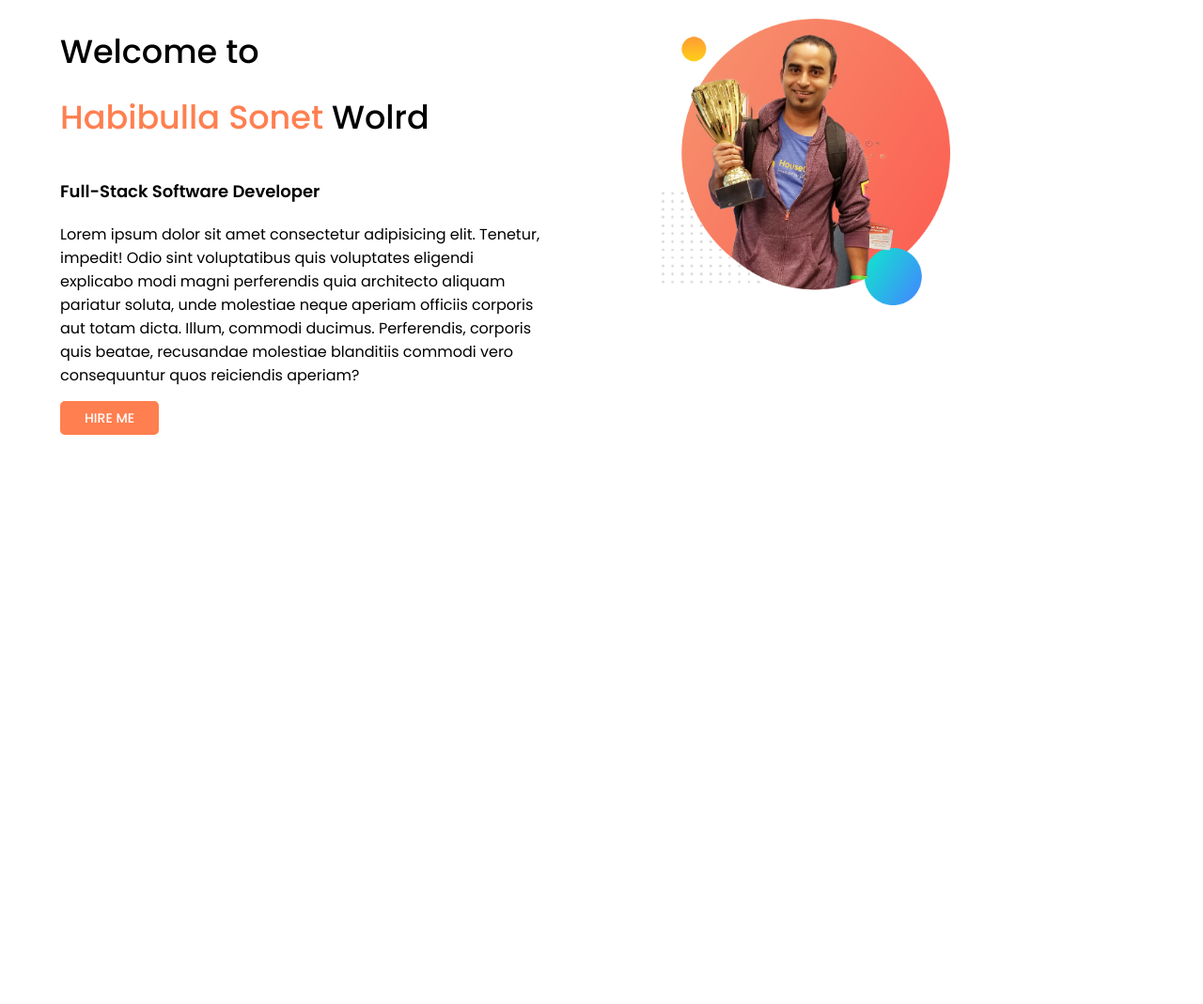
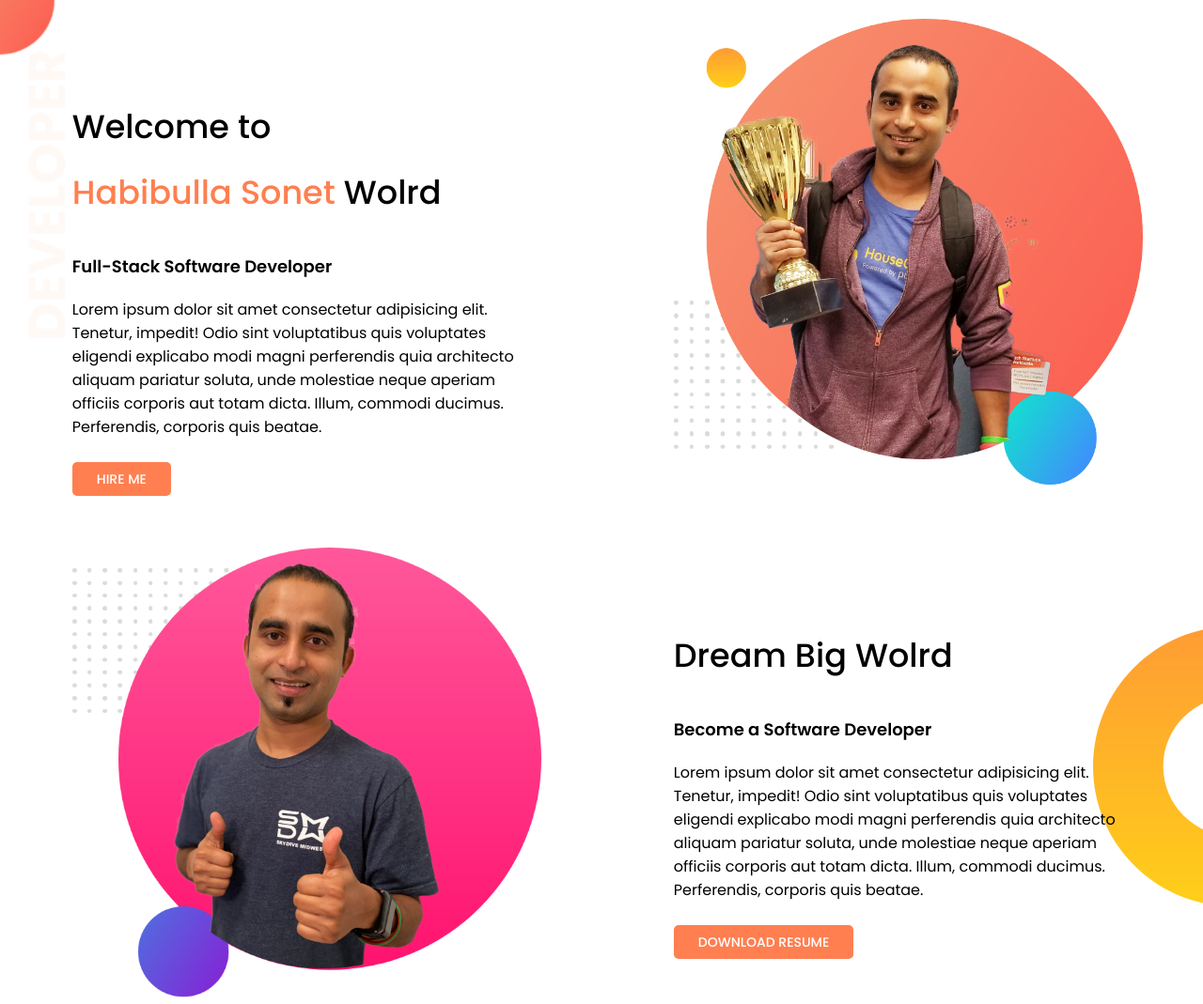
Before and after one commit to HabibullaSonet/Portfolio-2-Practise, a plain HTML site: page index.html in a window 1280 px wide. Shown: the whole page at 94% size. Before the commit the page ends 800 px from the top, so only its background shows below. Drawn offline with Linux system fonts and the light colour scheme.

Commit message:
Dream Section

```diff
--- a/index.html
+++ b/index.html
@@ -10,18 +10,33 @@
 </head>
 
 <body>
-    <section class="top-section">
+    <section class="top-section section">
         <div class="half-width">
             <h1>Welcome to<br><span class="my-name">Habibulla Sonet</span> Wolrd</h1>
             <h4>Full-Stack Software Developer</h4>
 
-            <p>Lorem ipsum dolor sit amet consectetur adipisicing elit. Tenetur, impedit! Odio sint voluptatibus quis voluptates eligendi explicabo modi magni perferendis quia architecto aliquam pariatur soluta, unde molestiae neque aperiam officiis corporis aut totam dicta. Illum, commodi ducimus. Perferendis, corporis quis beatae, recusandae molestiae blanditiis commodi vero consequuntur quos reiciendis aperiam?</p>
-            <a class="btn" href="https://www.youtube.com/channel/UCaAWI7uefV7L3h-xyiLXM0Q">Hire Me</a>
+            <p>Lorem ipsum dolor sit amet consectetur adipisicing elit. Tenetur, impedit! Odio sint voluptatibus quis voluptates eligendi explicabo modi magni perferendis quia architecto aliquam pariatur soluta, unde molestiae neque aperiam officiis corporis aut totam dicta. Illum, commodi ducimus. Perferendis, corporis quis beatae.</p>
+
+            <a class="btn" target="_blank" href="https://www.youtube.com/channel/UCaAWI7uefV7L3h-xyiLXM0Q">Hire Me</a>
         </div>
         <div class="half-width">
             <img src="/Resources/jhankar.png" alt="">
         </div>
     </section>
+
+    <section class="dream-section section">
+        <div class="half-width">
+            <img src="/Resources/jhankar2.png" alt="">
+        </div>
+        <div class="half-width">
+            <h1>Dream Big</span> Wolrd</h1>
+            <h4>Become a Software Developer</h4>
+
+            <p>Lorem ipsum dolor sit amet consectetur adipisicing elit. Tenetur, impedit! Odio sint voluptatibus quis voluptates eligendi explicabo modi magni perferendis quia architecto aliquam pariatur soluta, unde molestiae neque aperiam officiis corporis aut totam dicta. Illum, commodi ducimus. Perferendis, corporis quis beatae.</p>
+
+            <a class="btn" target="_blank" href="https://www.youtube.com/channel/UCaAWI7uefV7L3h-xyiLXM0Q">Download Resume</a>
+        </div>
+    </section>
 </body>
 
 </html>
--- a/style.css
+++ b/style.css
@@ -5,22 +5,15 @@
     font-family: 'Poppins', sans-serif;
 }
 
-.top-section{
-    float: left;
+.section{
+    display: grid;
+    grid-template-columns: 1fr 1fr;
 }
-.left-side{
-    width: 40%;
-}
+
 .half-width{
-    width: 40%;
-    height: 100%;
-    float: left;
-    margin-left: 5%;
-    margin-right: 5%;
-}
-.half-width img{
-    margin-top: 20px;
-    width: 60%;
+    margin-left: 10%;
+    margin-right: 10%;
+    padding-left: 2%;
 }
 
 h1{
@@ -44,13 +37,21 @@ h4{
     border-radius: 5px;
 }
 
-/* ============== */
-/* Header Section */
-/* ============== */
+/* =========== */
+/* Top Section */
+/* =========== */
+.top-section{
+    background-image: url('/Resources/top-banner.png');
+    background-repeat: no-repeat;
+}
+.half-width img{
+    margin-top: 20px;
+    width: 100%;
+}
 
 .half-width h1{
     line-height: 70px;
-    margin-top: 20px;
+    margin-top: 100px;
     margin-bottom: 30px;
 }
 
@@ -63,5 +64,16 @@ h4{
 }
 
 .half-width p{
-    margin-bottom: 20px;
+    margin-bottom: 30px;
 }
+
+/* ============= */
+/* Dream Section */
+/* ============= */
+
+.dream-section{
+    margin-top: 40px;
+    background-image: url('/Resources/dream-bg.png');
+    background-repeat: no-repeat;
+    background-position: right;
+}
```
